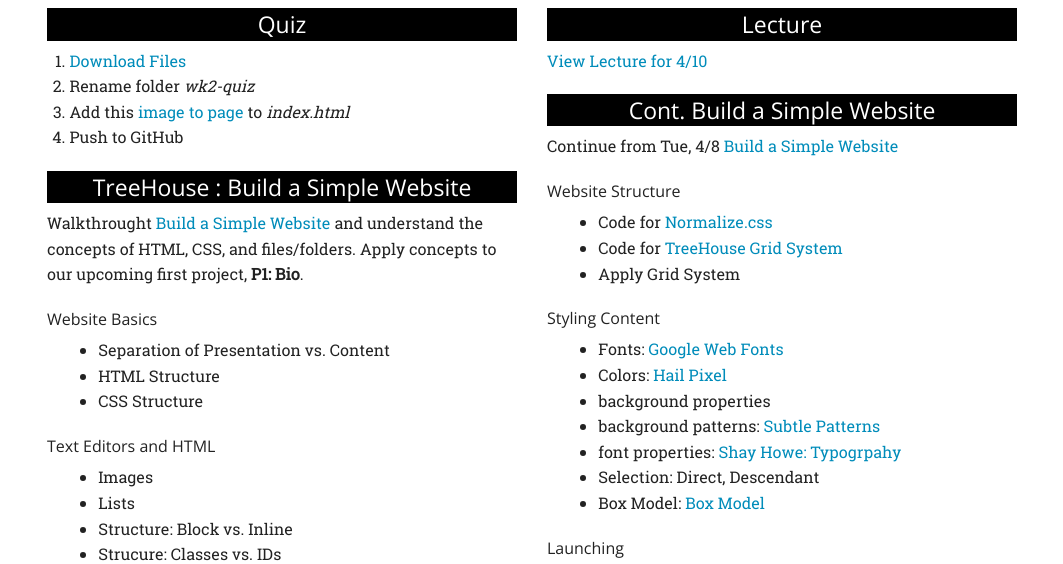
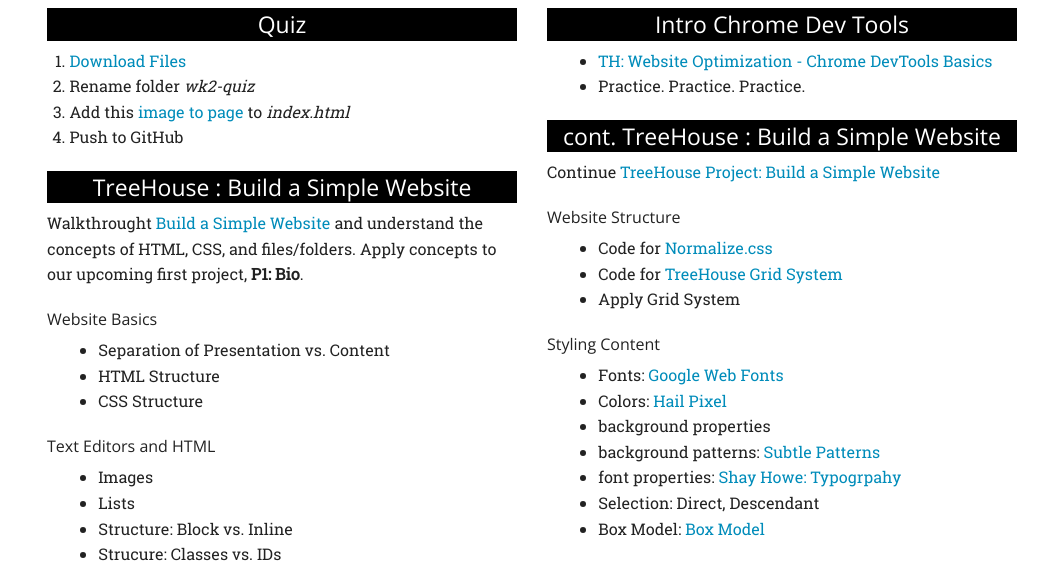
Before and after one commit to vcd/368-ARCHIVE, a plain HTML site: page post/wk2.html in a window 1280 px wide. Shown: the part 201-765 px from the top of the page, without its empty margins (108-1171 px from the left). Drawn offline with nearby package versions, Linux system fonts and the light colour scheme.

Commit message:
S4: cont. Build A Simple Website

```diff
--- a/post/wk2.html
+++ b/post/wk2.html
@@ -84,14 +84,16 @@
         <!-- Column 2 -->
         <div class="columns large-6">
 
+          <h4 class="subhead">Intro Chrome Dev Tools</h4>
 
+          <ul>
+            <li><a href="http://teamtreehouse.com/library/website-optimization">TH: Website Optimization - Chrome DevTools Basics</a></li>
+            <li>Practice. Practice. Practice.</li>
+          </ul>
 
-          	<h4 class="subhead">Lecture</h4>
+          <h4 class="subhead">cont. TreeHouse : Build a Simple Website</h4>
 
-          <p><a href="https://vimeo.com/91651811">View Lecture for 4/10</a></p>
-
-          <h4 class="subhead">Cont. Build a Simple Website</h4>
-          <p>Continue from Tue, 4/8 <a href="http://teamtreehouse.com/library/build-a-simple-website">Build a Simple Website</a></p>
+          <p>Continue <a href="http://teamtreehouse.com/library/build-a-simple-website">TreeHouse Project: Build a Simple Website </a></p>
 
           <h6>Website Structure</h6>
           <ul>
```
